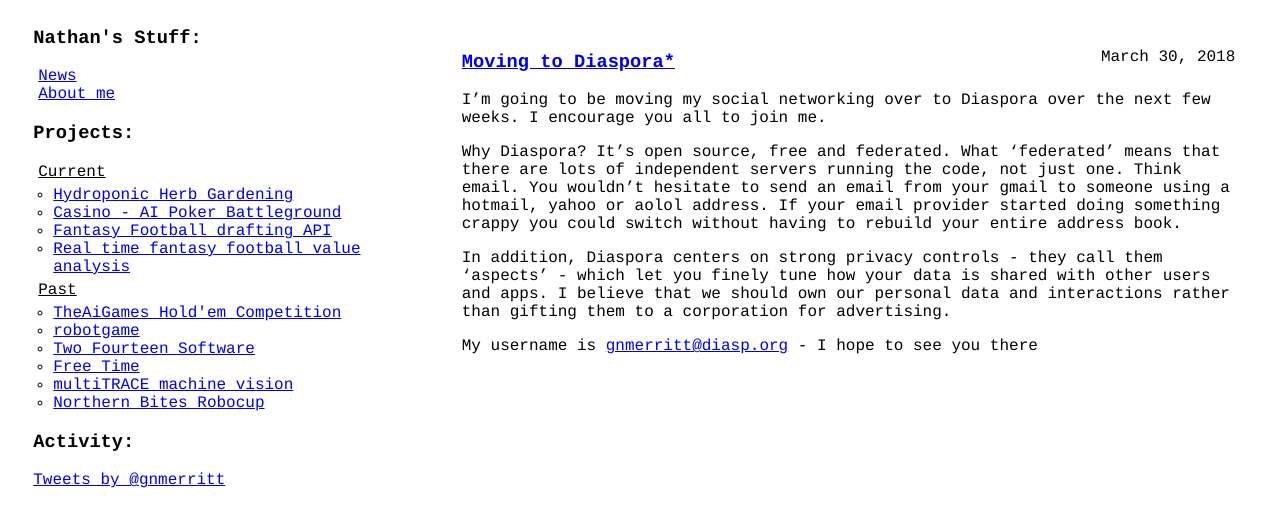
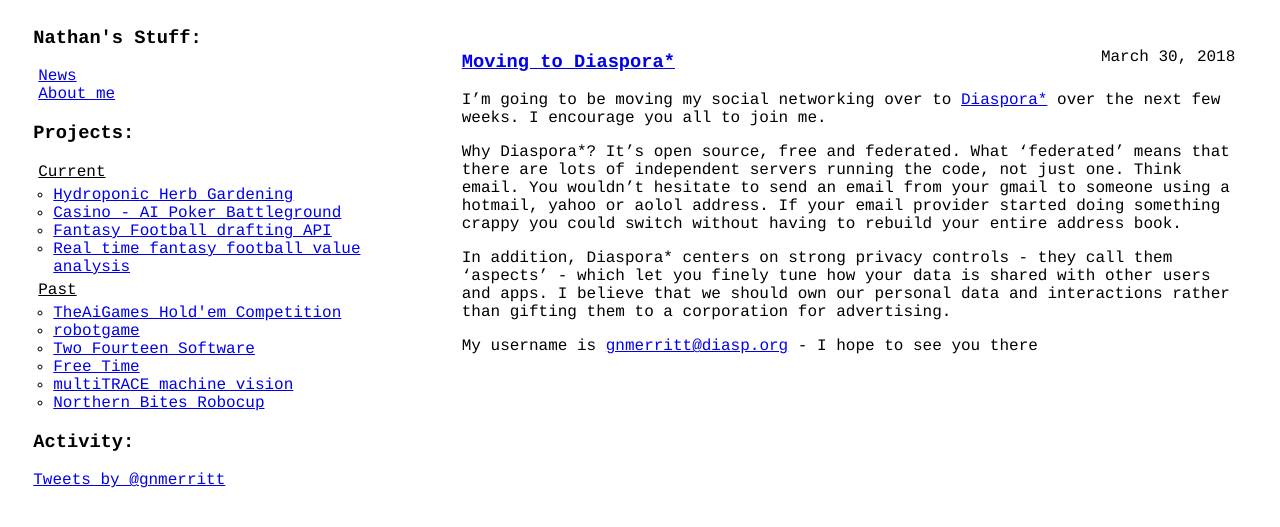
Before and after one commit to gnmerritt/gnmerritt.net, a Jekyll site: the page built from _posts/2018-03-30-diaspora.markdown, in a window 1280 px wide. Shown: the top 527 px of the page. Built offline with Jekyll 4.4.1, drawn with Linux system fonts in a browser that asks for light colours; comment, search, counter and statistics services are not loaded; part of the change alters nothing that is shown.

```diff
--- a/_posts/2018-03-30-diaspora.markdown
+++ b/_posts/2018-03-30-diaspora.markdown
@@ -3,10 +3,10 @@ layout: post
 title: Moving to Diaspora*
 ---
 
-I'm going to be moving my social networking over to Diaspora over the next few weeks. I encourage you all to join me.
+I'm going to be moving my social networking over to [Diaspora*](https://diasporafoundation.org/) over the next few weeks. I encourage you all to join me.
 
-Why Diaspora? It's open source, free and federated. What 'federated' means that there are lots of independent servers running the code, not just one. Think email. You wouldn't hesitate to send an email from your gmail to someone using a hotmail, yahoo or aolol address. If your email provider started doing something crappy you could switch without having to rebuild your entire address book.
+Why Diaspora*? It's open source, free and federated. What 'federated' means that there are lots of independent servers running the code, not just one. Think email. You wouldn't hesitate to send an email from your gmail to someone using a hotmail, yahoo or aolol address. If your email provider started doing something crappy you could switch without having to rebuild your entire address book.
 
-In addition, Diaspora centers on strong privacy controls - they call them 'aspects' - which let you finely tune how your data is shared with other users and apps. I believe that we should own our personal data and interactions rather than gifting them to a corporation for advertising.
+In addition, Diaspora* centers on strong privacy controls - they call them 'aspects' - which let you finely tune how your data is shared with other users and apps. I believe that we should own our personal data and interactions rather than gifting them to a corporation for advertising.
 
 My username is [gnmerritt@diasp.org](https://diasp.org/people/da77ca90723a4ef3) - I hope to see you there
```
